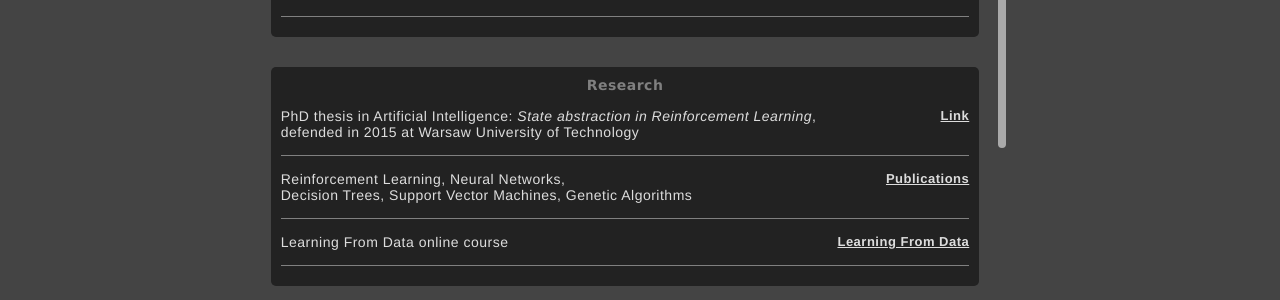
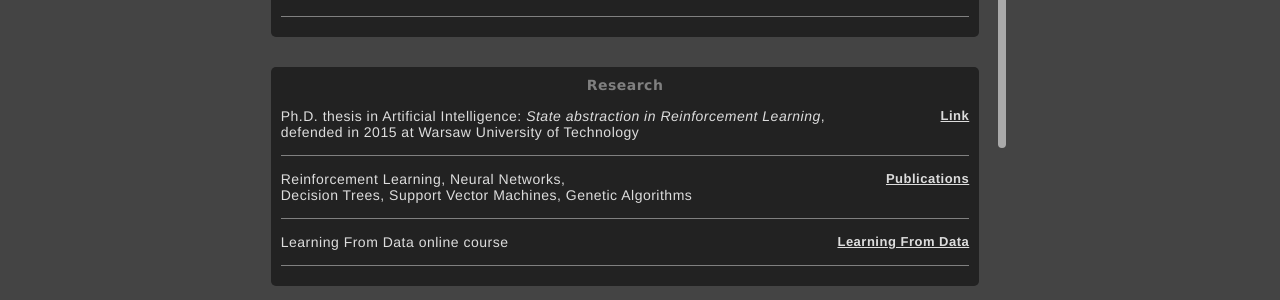
Before and after one commit to bartoszkp/bartoszkp.github.io, a Jekyll site: the page built from skills.html, in a window 1280 px wide. Shown: the part 364-664 px from the top of the page. Built offline with Jekyll 4.4.1, drawn with Linux system fonts in a browser that asks for light colours.

Commit message:
Unified PhD spelling

```diff
--- a/publications.html
+++ b/publications.html
@@ -14,7 +14,7 @@
 <div id="scroll-container" class="always-visible wrapper" style="padding-right: 40px; height: 65%;">
 <div id="2015" class="block center list wrapped-width">
   <p>2015</p>
-  {% include publication.html title="State abstraction in Reinforcement Learning" where="PhD thesis defended at Warsaw University of Technology" link="https://repo.pw.edu.pl/info/phd/WUT113e3e486cfe4a4f9971e1d0d5e4db00/State%2Babstraction%2Bin%2Breinforcement%2Blearning?r=affiliation&lang=en" %}
+  {% include publication.html title="State abstraction in Reinforcement Learning" where="Ph.D. thesis defended at Warsaw University of Technology" link="https://repo.pw.edu.pl/info/phd/WUT113e3e486cfe4a4f9971e1d0d5e4db00/State%2Babstraction%2Bin%2Breinforcement%2Blearning?r=affiliation&lang=en" %}
 </div>
 <div id="2014" class="block center list wrapped-width">
   <p>2014</p>
--- a/skills.html
+++ b/skills.html
@@ -18,7 +18,7 @@
 
 <div id="research" class="block center list wrapped-width">
 <p>Research</p>
-{% include skill.html name="PhD thesis in Artificial Intelligence: <i>State abstraction in Reinforcement Learning</i>, <br /> defended in 2015 at Warsaw University of Technology" linkname="Link" link="https://repo.pw.edu.pl/info/phd/WUT113e3e486cfe4a4f9971e1d0d5e4db00/State%2Babstraction%2Bin%2Breinforcement%2Blearning?r=affiliation&lang=en" %}
+{% include skill.html name="Ph.D. thesis in Artificial Intelligence: <i>State abstraction in Reinforcement Learning</i>, <br /> defended in 2015 at Warsaw University of Technology" linkname="Link" link="https://repo.pw.edu.pl/info/phd/WUT113e3e486cfe4a4f9971e1d0d5e4db00/State%2Babstraction%2Bin%2Breinforcement%2Blearning?r=affiliation&lang=en" %}
 {% include skill.html name="Reinforcement Learning, Neural Networks, <br /> Decision Trees, Support Vector Machines, Genetic Algorithms" link="publications.html" linkname="Publications" %}
 {% include skill.html name="Learning From Data online course" link="https://work.caltech.edu/telecourse.html" linkname="Learning From Data" %}
 </div>
```
